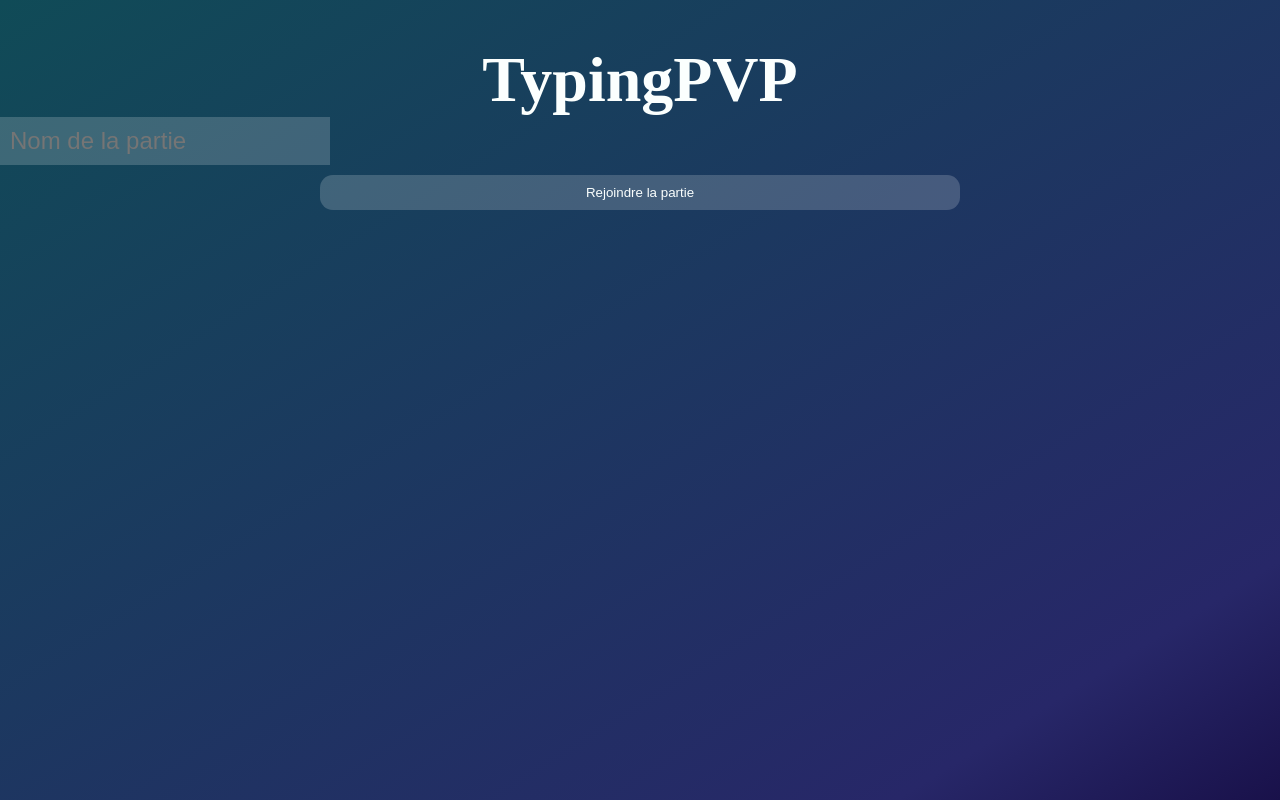
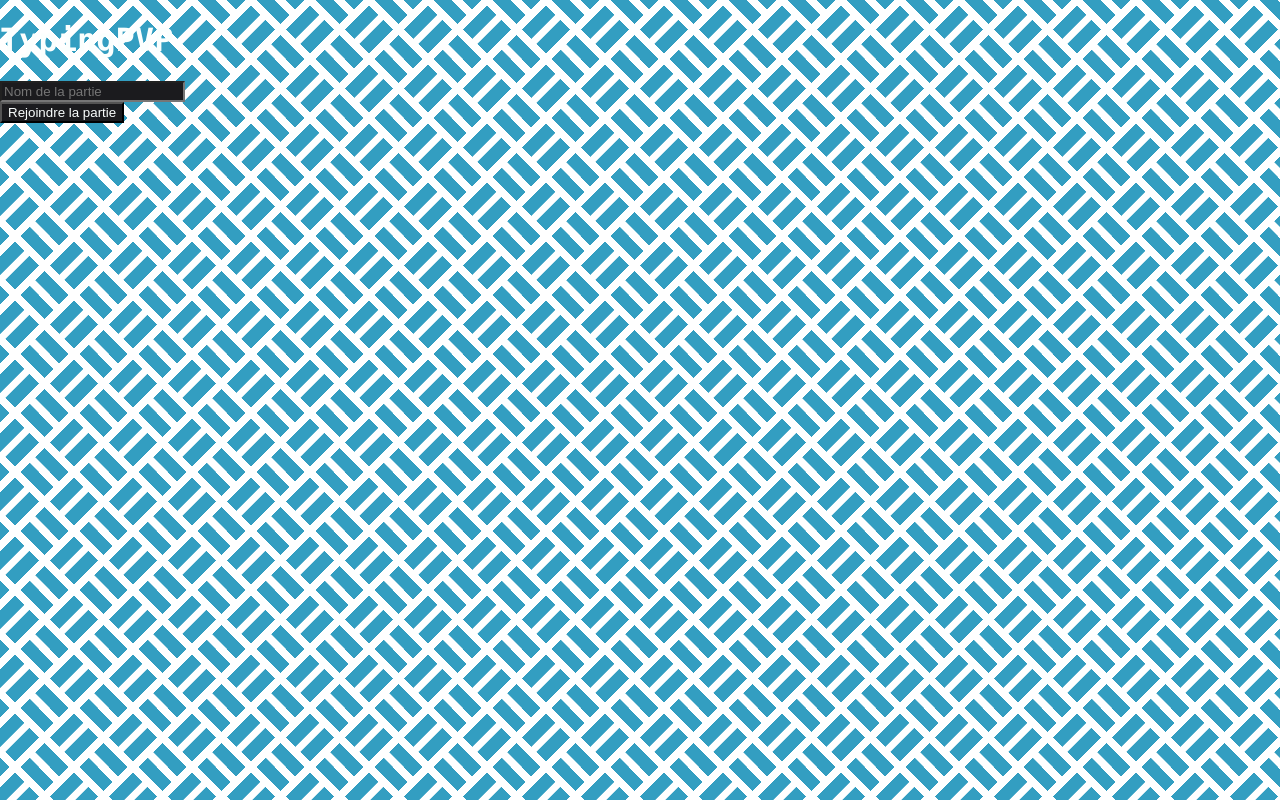
Before and after one commit to MagicTINTIN/typingPVP, a PHP site: page / in a window 1280 px wide. Run offline with PHP 8.4, Linux system fonts and the light colour scheme; some web fonts are replaced.

Commit message:
adding pattern and colors var

```diff
--- a/index.php
+++ b/index.php
@@ -42,7 +42,7 @@ $db = dbConnect();
     <meta data-react-helmet="true" name="theme-color" content="#43ceed" />
 </head>
 
-<body>
+<body class="semiTilesBG">
     <?php include_once("./includes/nojs.php"); ?>
     <?php include_once("./includes/infoanderror.php"); ?>
     <main>
--- a/styles/citation.css
+++ /dev/null
@@ -1,156 +0,0 @@
-.citationZone {
-    display: flex;
-    flex-direction: row;
-    justify-content: center;
-}
-
-.authorDateZone {
-    display: flex;
-    flex-direction: row;
-    justify-content: right;
-}
-
-.authorDateZoneInput {
-    display: flex;
-    flex-direction: row;
-    justify-content: right;
-}
-
-.adzCitation {
-    transform: translateY(min(-2vw, -2vh));
-}
-
-.citationInput {
-    margin: auto;
-    /* margin-top: 2vh; */
-    width: 80vw;
-
-    color: var(--w);
-
-    border: none 0px var(--gray);
-
-    padding: 10px;
-    /* border-radius: 10px; */
-    box-sizing: border-box;
-    /* font-family: 'Lucida Console', monospace; */
-
-    background-color: rgba(255, 255, 255, 0.185);
-
-    border-top-left-radius: max(1vh, 1vw);
-    border-top-right-radius: max(1vh, 1vw);
-    border-bottom-left-radius: max(1vh, 1vw);
-
-    /*Horizontal*/
-    /* background-image: linear-gradient(to right, black 33%, rgba(255, 255, 255, 0) 0%);
-    background-position: bottom;
-    background-size: 10px 1px;
-    background-repeat: repeat-x;
-
-    /*Vertical*/
-    /* background-image: linear-gradient(black 33%, rgba(255, 255, 255, 0) 0%);
-    background-position: right;
-    background-size: 1px 10px;
-    background-repeat: repeat-y; */
-}
-
-
-.authorInput {
-    border-bottom-left-radius: max(1vh, 1vw);
-}
-
-.dateInput {
-    border-bottom-right-radius: max(1vh, 1vw);
-}
-
-.input {
-    padding: 10px;
-    border: none;
-    background-color: rgba(255, 255, 255, 0.185);
-    transition: all 0.15s ease-in-out;
-}
-
-.input:hover,
-textarea:hover {
-    background-color: rgba(155, 155, 155, 0.185);
-}
-
-.citationCommon {
-    font-family: 'citationFont';
-    font-size: max(5vw, 5vh);
-}
-
-.authorDateCommon {
-    font-size: x-large;
-}
-
-.zone {
-    width: 90vw;
-    margin: auto;
-}
-
-.zone2 {
-    width: 80vw;
-    margin: auto;
-}
-
-.zone3 {
-    width: 50vw;
-    margin: auto;
-}
-
-.closingInput {
-    transform: translateX(min(-5vw, -5vh));
-}
-
-.citationSubmit {
-    width: 100%;
-    margin-top: 10px;
-    margin-bottom: calc(10px + 1vh);
-    border-radius: max(1vh, 1vw);
-}
-
-@media only screen and (max-width: 700px) {
-    .authorDateZoneInput {
-        flex-direction: column;
-        justify-content: center;
-    }
-
-    .citationZone textarea {
-        border-radius: max(1vh, 1vw);
-    }
-
-    .authorDateZoneInput input {
-        margin-top: 10px;
-        border-radius: max(1vh, 1vw);
-    }
-}
-
-h1 {
-    font-family: 'citationFont';
-    font-size: max(5vw, 5vh);
-    text-align: center;
-    margin-bottom: 0;
-}
-
-.underH1 {
-    text-align: right;
-    /* font-weight: light; */
-    padding-right: 10vw;
-    margin-bottom: 4vh;
-}
-
-.ultradeletedCitation {
-    color: rgba(214, 0, 0, 0.747);
-}
-
-.deletedCitation {
-    color: rgba(255, 117, 117, 0.911);
-}
-
-.unverifiedCitation {
-    color: rgb(255, 187, 0);
-}
-
-.verifiedCitation {
-    color: rgb(140, 255, 117);
-}
--- a/styles/common.css
+++ b/styles/common.css
@@ -12,13 +12,6 @@ body {
 }
 
 body {
-    /* background-color: var(--n); */
-    background: rgb(25, 17, 74);
-    /* background: linear-gradient(328deg, rgba(25, 17, 74, 1) 0%, rgba(116, 116, 218, 1) 15%, rgba(180, 242, 255, 1) 100%); */
-    background: linear-gradient(328deg, rgba(25, 17, 74, 1) 0%, rgb(39, 39, 104) 15%, rgb(16, 75, 87) 100%);
-    background-size: contain;
-    background-repeat: no-repeat;
-    background-attachment: fixed;
     color: var(--w);
 }
 
@@ -40,7 +33,8 @@ img {
     -ms-user-select: none;
 }
 
-li, ul {
+li,
+ul {
     margin: 0;
     padding: 0;
 }
@@ -101,6 +95,31 @@ input:-webkit-autofill:active {
     display: flex;
     flex-direction: column;
     justify-content: space-around;
+}
+
+/* ----------- BACKGROUNDS ----------- */
+
+.dumbbellsBG {
+    background:
+        linear-gradient(45deg, #0000 71%, #1A8FE5 0 79%, #0000 0) calc(32px/-2) calc(32px/2)/calc(2*32px) calc(2*32px),
+        linear-gradient(135deg, #0000 71%, #1A8FE5 0 79%, #0000 0) calc(32px/2) calc(32px/2)/calc(2*32px) calc(2*32px),
+        radial-gradient(#1A8FE5 35%, #E4E4ED 37%) 0 0/32px 32px;
+}
+
+.semiTilesBG {
+    --s: 59px;
+    /* control the size*/
+    --c1: #ffffff;
+    --c2: #339ec1;
+
+    --_g: #0000 8%, var(--c1) 0 17%, #0000 0 58%;
+    background:
+        linear-gradient(135deg, #0000 20.5%, var(--c1) 0 29.5%, #0000 0) 0 calc(var(--s)/4),
+        linear-gradient(45deg, var(--_g)) calc(var(--s)/2) 0,
+        linear-gradient(135deg, var(--_g), var(--c1) 0 67%, #0000 0),
+        linear-gradient(45deg, var(--_g), var(--c1) 0 67%, #0000 0 83%, var(--c1) 0 92%, #0000 0),
+        var(--c2);
+    background-size: var(--s) var(--s);
 }
 
 /* ----------- INFOS ERRORS POP UP ----------- */
--- a/styles/vars.css
+++ b/styles/vars.css
@@ -1,14 +1,32 @@
+/*
+https://colors.softplus.fr/?1567FF-ACC8FFL-3F68B2-FFA415-FFDDACL-B2863F-FFDE15-FFF1ACL-B2A23F-15E2FF-ACF1FFL-3FA4B2
+https://colors.softplus.fr/?0FE1FF-3CA3B2-FF2D0F-FF8472L-B24B3C-FFA50F-B2863C-0FFFA5-72FFC9L-3CB286
+*/
+
 :root {
-    --r: #96031A;
-    --rv: #C9818C;
-    --re: #FA2916;
-    --g: #0A8754;
-    --gv: #83C3A9;
-    --b: #3066BE;
-    --bv: #96B3DE;
-    --be: #30B8BF;
-    --y: #FAA916;
-    --yv: #FBD48A;
+    --rd: #B24B3C;
+    --rv: #FF8472;
+    --re: #FF2D0F;
+
+    --g: #0FFFA5;
+    --gv: #72FFC9;
+    --gd: #3CB286;
+
+    --o: #FFA415;
+    --ov: #FFDDAC;
+    --od: #B2863F;
+
+    --c: #15E2FF;
+    --cv: #ACF1FF;
+    --cd: #3FA4B2;
+
+    --b: #1567FF;
+    --bv: #ACC8FF;
+    --bd: #3F68B2;
+    --y: #FFDE15;
+    --yv: #FFF1AC;
+    --yd: #B2A23F;
+
     --n: #1B1B1E;
     --nno: #1B1B1E00;
     --nho: #1B1B1E99;
@@ -17,13 +35,3 @@
     --wv: #B4B3B6;
     --gray: #6D676E;
 }
-
-@font-face {
-    font-family: "citationFont";
-    src: url("./LTPerfume-2.ttf");
-}
-
-@font-face {
-    font-family: "signatureFont";
-    src: url("./Thesignature.ttf");
-}
```
Also changed, not shown: styles/issue.css (deleted, +0 -47 lines).
